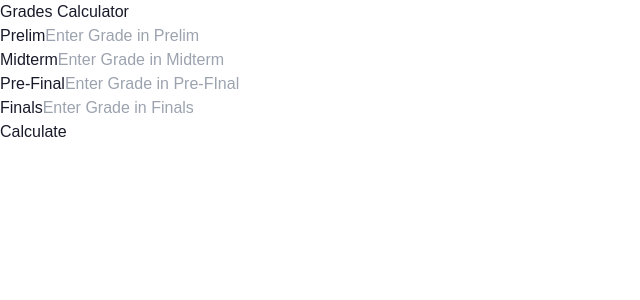
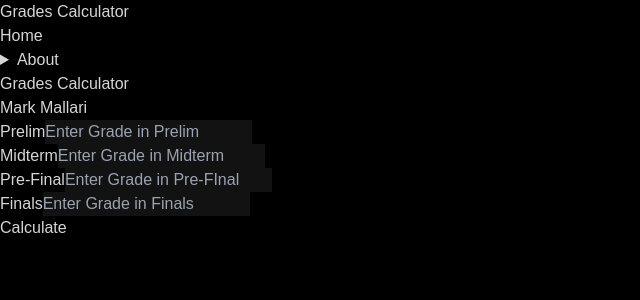
Before and after one commit to MarkMallari16/grade-result-sti, a Vue app: page / in a window 1280 px wide. Shown: the top 300 px of the page, without its empty margins (0-640 px from the left). Built offline with nearby package versions, Linux system fonts and the light colour scheme.

Commit message:
import font and fix error in final grade

```diff
--- a/src/App.vue
+++ b/src/App.vue
@@ -1,5 +1,6 @@
 <script setup>
 import { ref } from "vue";
+import NavBar from "./components/NavBar.vue";
 
 const prelim = ref("");
 const midterm = ref("");
@@ -10,6 +11,7 @@ const remarks = ref(null);
 
 const resultRef = ref(null);
 
+//creating error messages
 const errors = ref({
   prelim: "",
   midterm: "",
@@ -70,8 +72,10 @@ const validateAllFields = () => {
 </script>
 
 <template>
+  <NavBar />
   <header class="mb-1 text-center py-4">
     <h1 class="text-4xl font-black">Grades Calculator</h1>
+    <p class="font-normal">Mark Mallari</p>
   </header>
   <main>
     <div class="flex flex-col justify-center items-center m-5 lg:m-0">
@@ -133,7 +137,7 @@ const validateAllFields = () => {
           </button>
         </div>
       </div>
-      <dialog class="modal" v-if="finalGrade !== null" ref="resultRef">
+      <dialog class="modal" ref="resultRef">
         <div class="modal-box">
           <form method="dialog">
             <div class="flex justify-between items-center">
@@ -143,11 +147,11 @@ const validateAllFields = () => {
               </button>
             </div>
           </form>
-          <div class="mt-5 h-full w-full rounded-lg">
+          <div v-if="finalGrade !== null" class="mt-5 h-full w-full rounded-lg">
             <p class="text-lg font-bold">Final Grade: {{ finalGrade }}</p>
             <p class="text-lg font-bold">
               Remarks:
-              <span :class="finalGrade.value >= 75 ? 'text-green-500' : 'text-red-500'">{{
+              <span :class="finalGrade >= 75 ? 'text-green-500' : 'text-red-500'">{{
                 remarks
               }}</span>
             </p>
--- a/src/assets/main.css
+++ b/src/assets/main.css
@@ -1,7 +1,7 @@
 @tailwind base;
 @tailwind components;
 @tailwind utilities;
-
+@import url('https://fonts.googleapis.com/css2?family=Poppins:ital,wght@0,100;0,200;0,300;0,400;0,500;0,600;0,700;0,800;0,900;1,100;1,200;1,300;1,400;1,500;1,600;1,700;1,800;1,900&display=swap');
 * {
   font-family: "poppins", sans-serif;
 }
--- /dev/null
+++ b/src/components/NavBar.vue
@@ -0,0 +1,21 @@
+<template>
+  <div className="navbar bg-base-100">
+    <div className="flex-1">
+      <a className="btn btn-ghost text-xl">Grades Calculator</a>
+    </div>
+    <div className="flex-none">
+      <ul className="menu menu-horizontal px-1">
+        <li><a>Home</a></li>
+        <li>
+          <details>
+            <summary>About</summary>
+            <ul className="bg-base-100 rounded-t-none p-2">
+              <li><a>Home</a></li>
+              <li><a>About</a></li>
+            </ul>
+          </details>
+        </li>
+      </ul>
+    </div>
+  </div>
+</template>
--- a/tailwind.config.js
+++ b/tailwind.config.js
@@ -6,7 +6,7 @@ export default {
     extend: {},
   },
   daisyui: {
-    themes: ["corporate"]
+    themes: ["black"]
   },
   plugins: [
     require('daisyui')
```
